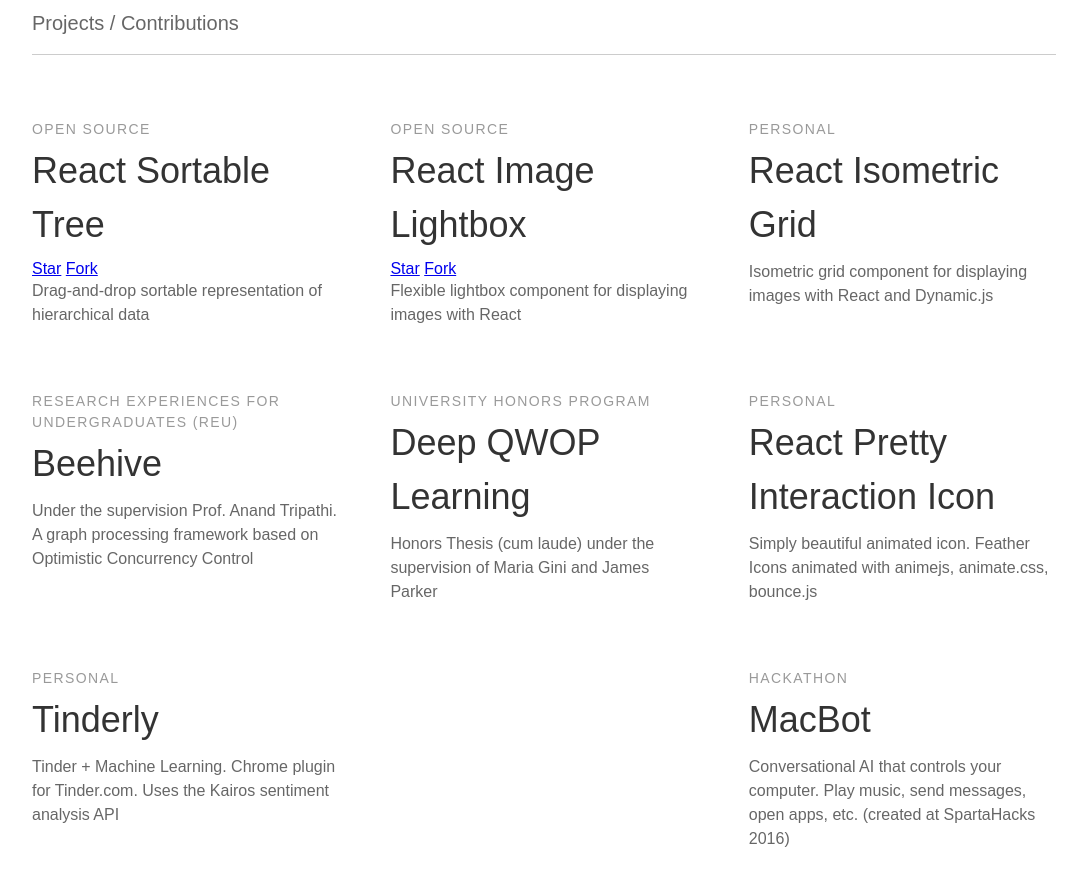
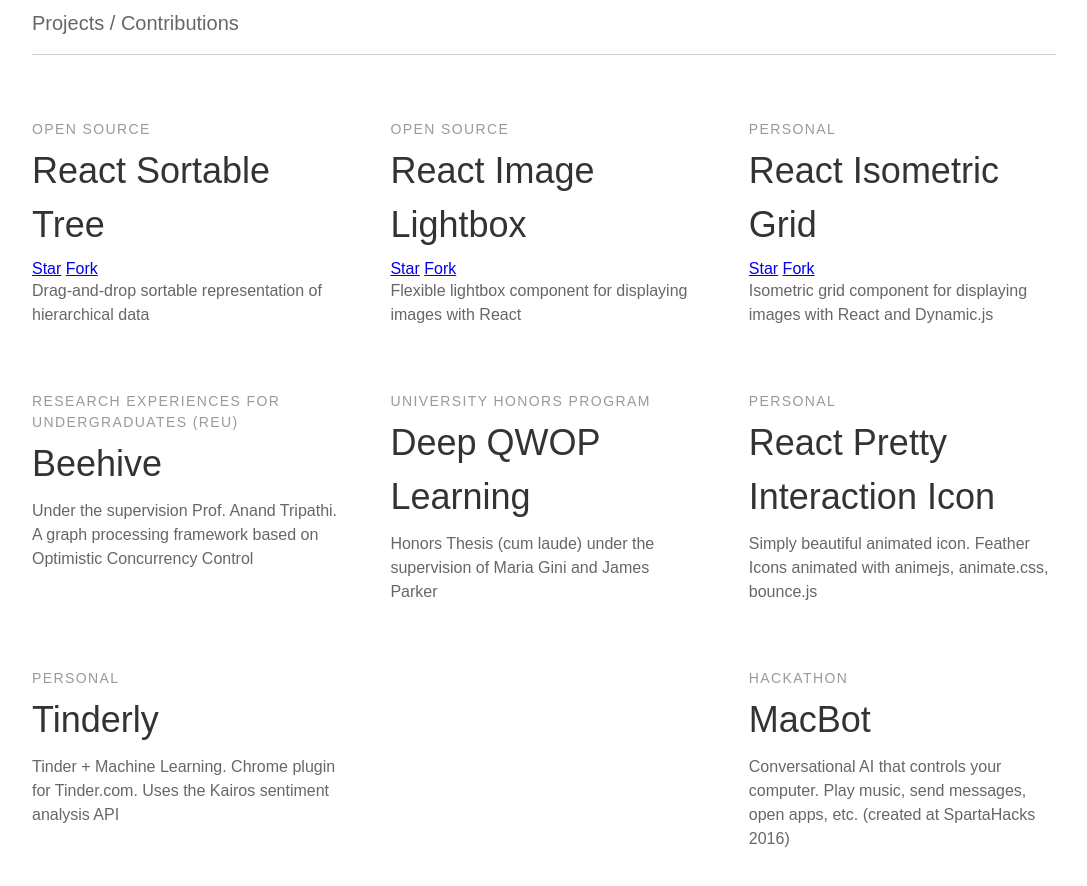
Before and after one commit to wuweiweiwu/wuweiweiwu.github.io, a Jekyll site: the page built from index.html, in a window 1280 px wide and 900 px high, scrolled down 720 px. Shown: the top 886 px of the window, without its empty margins (96-1183 px from the left). Built offline with Jekyll 4.4.1, drawn with Linux system fonts in a browser that asks for light colours; some web fonts are replaced.

Commit message:
adding stars and forks to repo

```diff
--- a/_data/projects.yml
+++ b/_data/projects.yml
@@ -16,6 +16,8 @@
   client: Personal
   description: Isometric grid component for displaying images with React and Dynamic.js
   link: http://weiweiwu.me/react-isometric-grid/
+  author: wuweiweiwu
+  repo: react-isometric-grid
 
 - name: Beehive
   client: Research Experiences for Undergraduates (REU)
```
